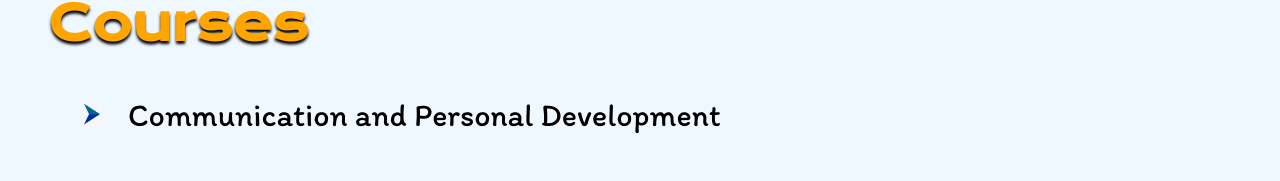
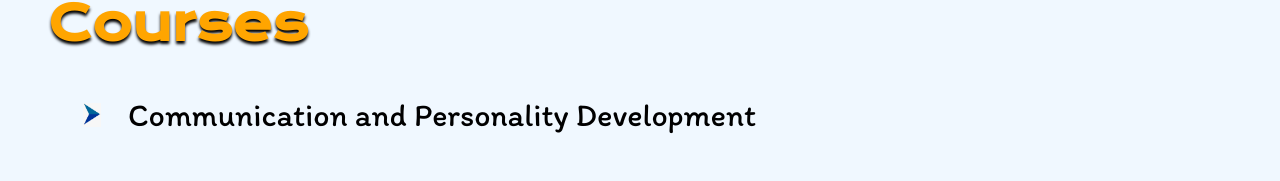
Before and after one commit to maheshmuttintidev/learn-english-for-free-web-app, a React (Create React App) app: page / in a window 1280 px wide. Shown: the part 931-1112 px from the top of the page. Built offline with nearby package versions, Linux system fonts and the light colour scheme.

Commit message:
made some changes

```diff
--- a/src/components/Home.js
+++ b/src/components/Home.js
@@ -18,7 +18,7 @@ const Home = () => {
                 <h1 className="hero-title ml-2 courses-title">Courses</h1>
                 <ul className="courses-list">
                     <li>
-                        Communication and Personal Development
+                        Communication and Personality Development
                         </li>
                     <li>
                         IELTS - International English Language Testing System
```
